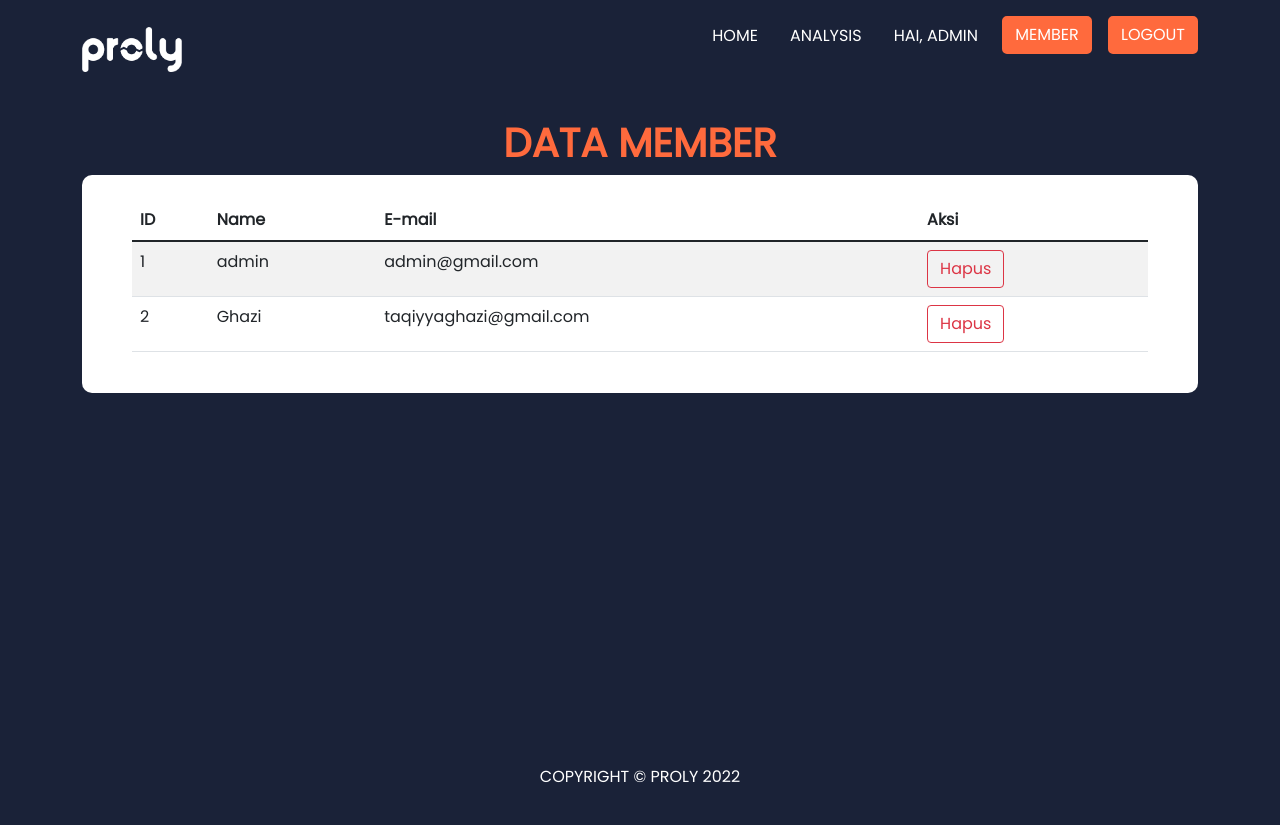
After one commit to taqiyyaghazi/proly-app, a Flask app: page /admin in a window 1280 px wide. The commit adds this page. Run offline with Flask 2, Linux system fonts and the light colour scheme; a user stored in the database is signed in; data comes from the database, SQL or seed files in the repository; both versions use the stored data as it was after the commit; some libraries are stand-ins or nearby versions.

Commit message:
Menambah Halaman Data Member

```diff
--- a/website/auth.py
+++ b/website/auth.py
@@ -12,7 +12,6 @@ def login():
         password = request.form.get('password')
 
         user = User.query.filter_by(email=email).first()
-        print(user.first_name)
         if user:
             if check_password_hash(user.password, password):
                 flash('Hallo ' + str(user.first_name) +', Anda berhasil masuk!', category='success')
--- /dev/null
+++ b/website/static/index.js
@@ -0,0 +1,8 @@
+function deleteMember(id) {
+  fetch("/delete-member", {
+    method: "POST",
+    body: JSON.stringify({ id: id }),
+  }).then((_res) => {
+    window.location.href = "/admin";
+  });
+}
--- /dev/null
+++ b/website/templates/admin.html
@@ -0,0 +1,38 @@
+{% extends 'base.html' %} {% block title %}Login{% endblock %} {% block content
+%}
+<br />
+<div class="container">
+  <h1 class="fw-bolder text-center text-tertiary">DATA MEMBER</h1>
+  <div class="box-analysis table-responsive-sm">
+    <table class="table table-striped">
+      <thead>
+        <tr>
+          <th scope="col">ID</th>
+          <th scope="col">Name</th>
+          <th scope="col">E-mail</th>
+          <th scope="col">Aksi</th>
+        </tr>
+      </thead>
+      <tbody>
+        {% for user in user_database %}
+        <tr>
+          <td>{{ user.id }}</td>
+          <td>{{ user.first_name }}</td>
+          <td>{{ user.email }}</td>
+          <td>
+            <button
+              type="button"
+              class="btn btn-outline-danger"
+              onClick="deleteMember({{ user.id }})"
+            >
+              Hapus
+            </button>
+          </td>
+        </tr>
+        {% endfor %}
+      </tbody>
+    </table>
+  </div>
+</div>
+
+{% endblock %}
--- a/website/templates/base.html
+++ b/website/templates/base.html
@@ -47,7 +47,12 @@
             {% if user.is_authenticated %}
             <a class="nav-item nav-link ms-lg-3" id="analysis" href="/analysis-member">ANALYSIS</a>
             <a class="nav-item nav-link ms-lg-3 text-uppercase" href="/">HAI, {{ user.first_name }}</a>
+            {% if user.email == 'admin@gmail.com' %}
+            <a class="nav-item nav-link auth-btn ms-lg-3 text-center" id="admin" href="/admin">MEMBER</a>
             <a class="nav-item nav-link auth-btn ms-lg-3 text-center" id="logout" href="/logout">LOGOUT</a>
+            {% else %}
+            <a class="nav-item nav-link auth-btn ms-lg-3 text-center" id="logout" href="/logout">LOGOUT</a>
+            {% endif %}
             {% elif user == 'signUp' or user == 'login' %}
             <a class="nav-item nav-link ms-lg-3" id="analysis" href="/analysis">ANALYSIS</a>
             {% else %}
--- a/website/views.py
+++ b/website/views.py
@@ -1,9 +1,11 @@
-from flask import Blueprint, render_template, request, Response
+from flask import Blueprint, render_template, request, Response, jsonify
 from flask.helpers import flash
 from flask_login import login_required, current_user
 from sqlalchemy.sql.functions import user
+from .models import User, db
 from . import db
 from website.predict import *
+import json
 
 
 views = Blueprint('views', __name__)
@@ -81,3 +83,23 @@ def analysisMember():
         recommend = ''
         product_name = ''
     return render_template('analysis-member.html', user=current_user, username=current_user.first_name, sentiment=[percent_neg, percent_pos], recommend=recommend, neg=label_neg, pos=label_pos, product_name=product_name)
+
+@views.route('admin', methods=['GET', 'POST'])
+@login_required
+def admin():
+    user_database = User.query.all()
+
+    return render_template('admin.html', user=current_user, user_database=user_database)
+
+@views.route('/delete-member', methods=['POST'])
+def delete_member():
+    user = json.loads(request.data)
+    userId = user['id']
+    user = User.query.get(userId)
+    print(user)
+    if user:
+        if current_user.email == 'admin@gmail.com':
+            db.session.delete(user)
+            db.session.commit()
+
+    return jsonify({})
```
Also changed, not shown: website/database.db.
